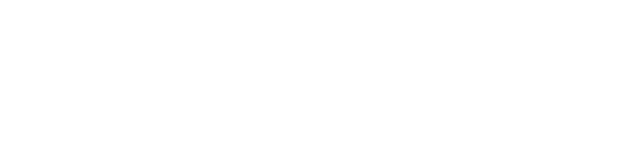
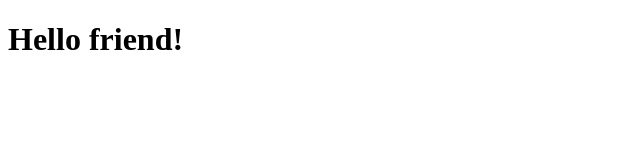
Before and after one commit to devyme/testrepo2, a plain HTML site: page index.html in a window 1280 px wide. Shown: the whole page, without its empty margins (0-640 px from the left). Drawn offline with Linux system fonts and the light colour scheme.

Commit message:
added h1

```diff
--- a/index.html
+++ b/index.html
@@ -3,9 +3,9 @@
 <head>
     <meta charset="UTF-8">
     <meta name="viewport" content="width=device-width, initial-scale=1.0">
-    <title>Document</title>
+    <title>Home page</title>
 </head>
 <body>
-
+    <h1>Hello friend!</h1>
 </body>
 </html>
```
